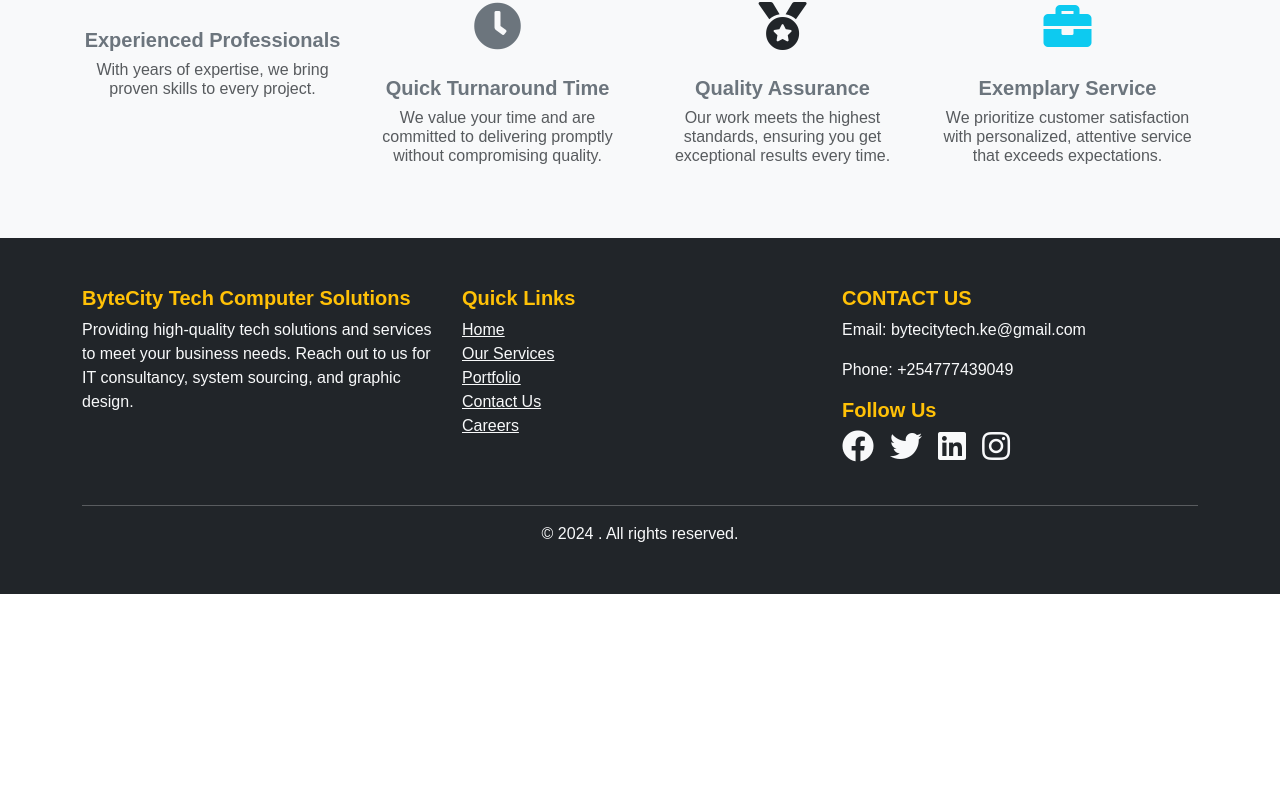
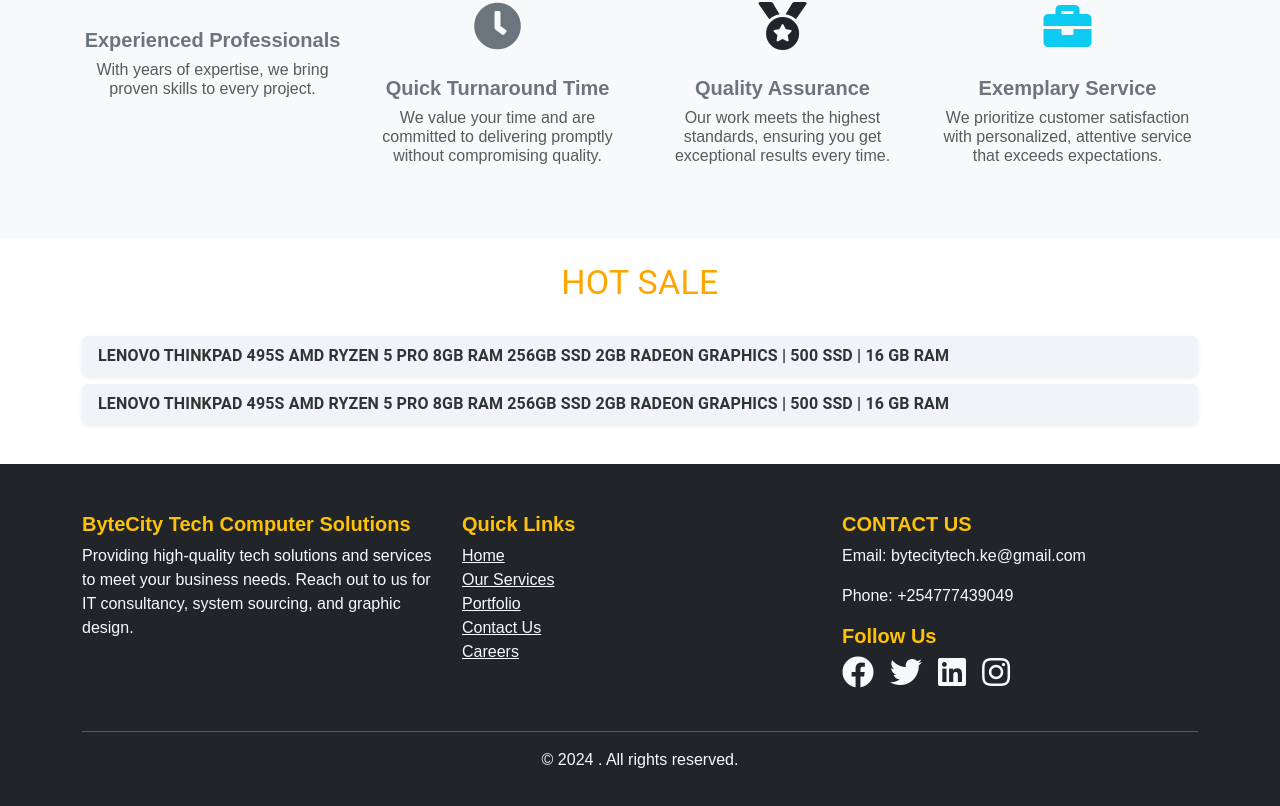
Before and after one commit to un-rated-sniper/bytecity, a React (Vite) app: page / in a window 1280 px wide. Shown: the part 2343-3149 px from the top of the page. Before the commit the page ends 2937 px from the top, so only its background shows below. Built offline with nearby package versions, Linux system fonts and the light colour scheme; a small style sheet from the web is missing.

Commit message:
Update App.tsx
additional of the HotSale modal into app.tsx file

```diff
--- a/src/App.tsx
+++ b/src/App.tsx
@@ -10,6 +10,7 @@
 import Testimonials from './components/Testimonials';
 import WhyChooseUs from './components/WhyChooseUs';
 import HireUsModal from './components/HireUsModal';
+import HotSale from './components/HotSale';
 // import CurrentOffers from './components/CurrentOffers';
 
 const App: React.FC = () => {
@@ -30,6 +31,7 @@
       <Testimonials />
       <HireUsModal show={showHireUsModal} handleClose={handleCloseModal} />
       <WhyChooseUs />
+      <HotSale/>
       <Footer />
     </div>
   );
```
